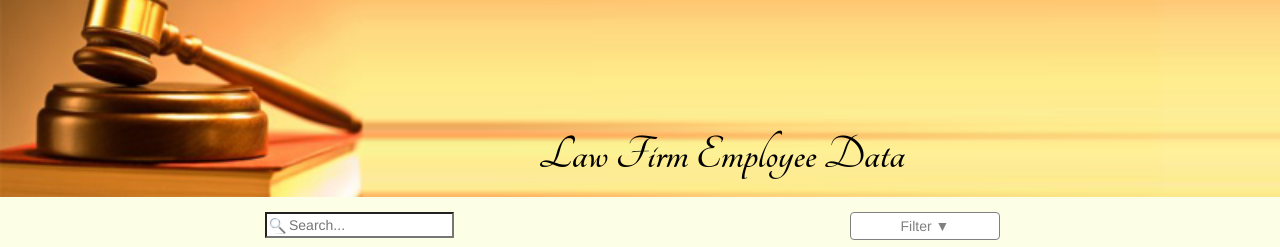
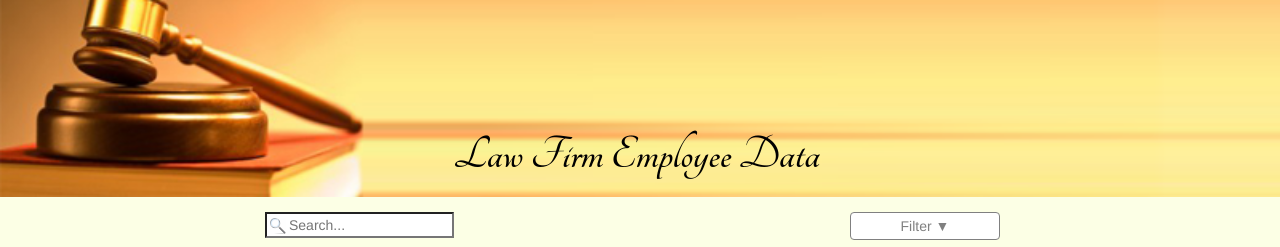
Before and after one commit to rocktothorpe/employeeData, a plain HTML site: page index.html in a window 1280 px wide. Shown: the top 247 px of the page. Drawn offline with nearby package versions, Linux system fonts and the light colour scheme.

Commit message:
bug fixes

```diff
--- a/css/styles.css
+++ b/css/styles.css
@@ -7,10 +7,10 @@ body {
 
 .bgimage {
 	background-image: url('../images/law-pic.png');
-	background-position: bottom center;
+	background-position: bottom left;
 	background-size: cover;
 	background-repeat: no-repeat;
-	min-width: 750px;
+	/*min-width: 750px;*/
 	max-height: 250px;
 
 }
@@ -19,8 +19,8 @@ body {
 	color: rgb(0,0,0);
 	font-size: 350%;
 	text-align: right;
-	max-width: 500px;
-	margin-left: 350px;
+	/*max-width: 500px;
+	margin-left: 350px;*/
 	margin-bottom: 15px;
 	font-family: 'Tangerine', cursive;
 
--- a/index.html
+++ b/index.html
@@ -23,9 +23,11 @@
 
                 <div class="container">
                     <div class="row">
+                     <div class="col-md-6 col-sm-push-2">
 
                             <h1 class="logo-text"><br></br>Law Firm Employee Data</h1>
                                             </div>
+                </div>
                 </div>
             </header>
             <div class="container">
```
